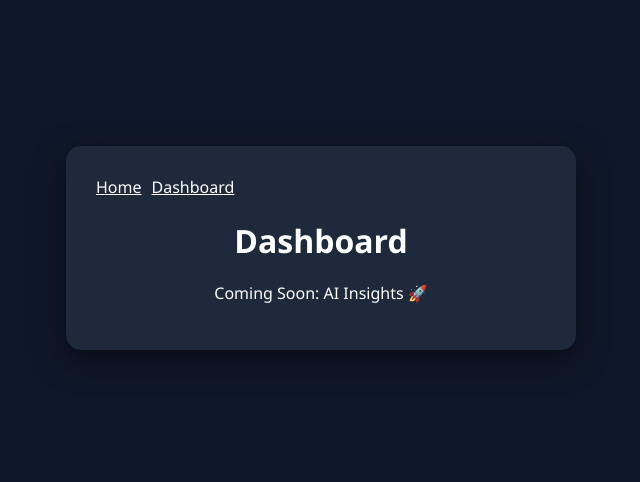
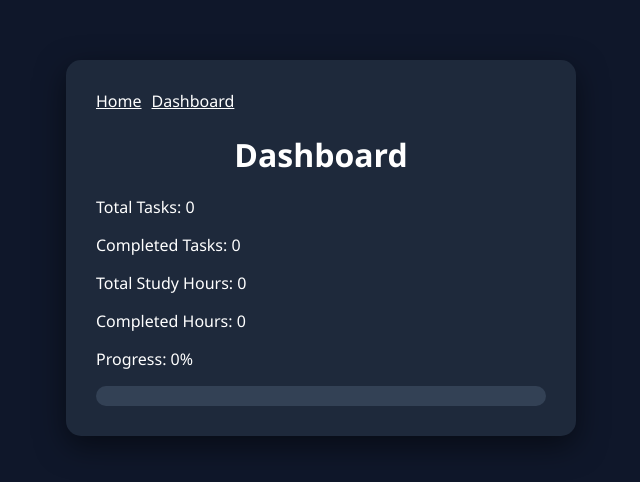
Before and after one commit to ManavVaishnani0/AI-Study-Planner, a React (Vite) app in the folder ai-study-planner/: page /dashboard in a window 1280 px wide. Shown: the part 152-634 px from the top of the page, without its empty margins (319-959 px from the left). Built offline with nearby package versions, Linux system fonts and the light colour scheme; the HTML template or start-up script is replaced by a standard one.

Commit message:
Added dashboard with stats and progress

```diff
--- a/ai-study-planner/src/App.jsx
+++ b/ai-study-planner/src/App.jsx
@@ -93,7 +93,7 @@ function App() {
           }
         />
 
-        <Route path="/dashboard" element={<Dashboard />} />
+        <Route path="/dashboard" element={<Dashboard tasks={tasks} />} />
       </Routes>
 
     </div>
--- a/ai-study-planner/src/Pages/Dashboard.jsx
+++ b/ai-study-planner/src/Pages/Dashboard.jsx
@@ -1,8 +1,46 @@
-function Dashboard() {
+function Dashboard({ tasks }) {
+  const totalTasks = tasks.length;
+
+  const completedTasks = tasks.filter(task => task.completed).length;
+
+  const totalHours = tasks.reduce(
+    (sum, task) => sum + Number(task.hours),
+    0
+  );
+
+  const completedHours = tasks
+    .filter(task => task.completed)
+    .reduce((sum, task) => sum + Number(task.hours), 0);
+
+  const progress = totalTasks === 0
+    ? 0
+    : Math.round((completedTasks / totalTasks) * 100);
+
   return (
-    <div style={{ color: "white", textAlign: "center" }}>
+    <div style={{ color: "white" }}>
       <h1>Dashboard</h1>
-      <p>Coming Soon: AI Insights 🚀</p>
+
+      <p>Total Tasks: {totalTasks}</p>
+      <p>Completed Tasks: {completedTasks}</p>
+      <p>Total Study Hours: {totalHours}</p>
+      <p>Completed Hours: {completedHours}</p>
+
+      <p>Progress: {progress}%</p>
+
+      {/* Progress Bar */}
+      <div style={{
+        background: "#334155",
+        borderRadius: "10px",
+        overflow: "hidden",
+        height: "20px",
+        marginTop: "10px"
+      }}>
+        <div style={{
+          width: `${progress}%`,
+          background: "#22c55e",
+          height: "100%"
+        }}></div>
+      </div>
     </div>
   );
 }
```
